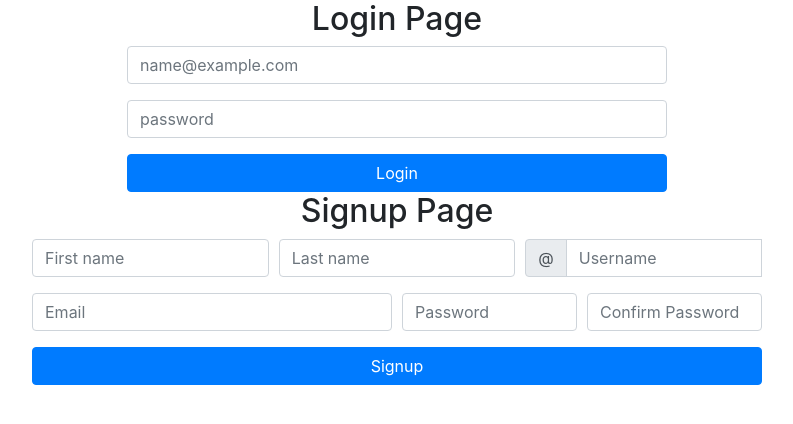
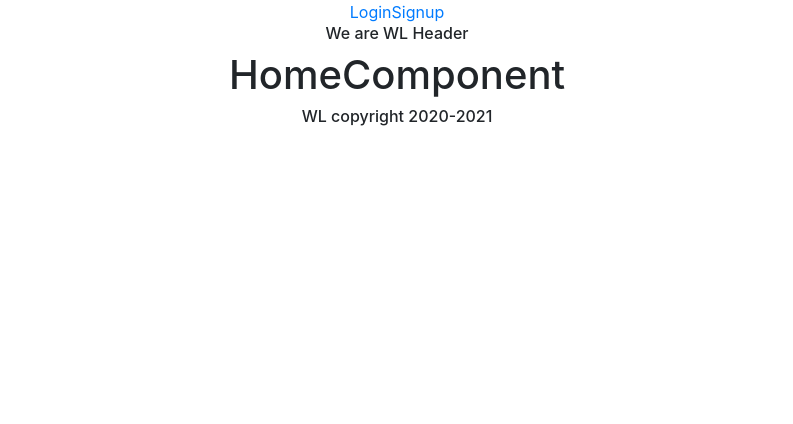
Before and after one commit to AkshayDigheGithub/wl, a React (Create React App) app: page / in a window 1280 px wide. Shown: the top 424 px of the page, without its empty margins (243-1036 px from the left). Built offline with nearby package versions, Linux system fonts and the light colour scheme.

Commit message:
router added

```diff
--- a/package.json
+++ b/package.json
@@ -12,6 +12,7 @@
     "react-bootstrap": "^1.0.1",
     "react-dom": "^16.13.1",
     "react-redux": "^7.2.0",
+    "react-router": "^5.2.0",
     "react-router-dom": "^5.2.0",
     "react-scripts": "3.4.1",
     "reactstrap": "^8.4.1",
--- a/src/App.js
+++ b/src/App.js
@@ -1,28 +1,13 @@
 import React from "react";
-import Skelton from "./components/skelton/index";
-import Home from "./components/home/index";
-import LoginComponent from "./components/login/login.component";
-import Signupcomponent from "./components/signup/signup.component"
+import { Container } from "react-bootstrap";
+import NavigationLink from './components/navigation/link';
 import "./App.css";
-import { Container } from "react-bootstrap";
 
 function App() {
-  const isLogin = sessionStorage.getItem("login");
   return (
     <div className="App">
       <Container>
-        {/* this is single componet after login and sign up this skelton will call */}
-
-        {isLogin ? (
-          <Skelton>
-            <Home />
-          </Skelton>
-        ) : (
-            <>
-              <LoginComponent />
-              <Signupcomponent />
-            </>
-          )}
+        <NavigationLink />
       </Container>
     </div>
   );
--- a/src/components/home/index.js
+++ b/src/components/home/index.js
@@ -1,11 +1,14 @@
 import React, { Component } from "react";
+import Skelton from "../skelton/index";
 
 class HomeComponent extends Component {
   state = {};
   render() {
     return (
       <>
-        <h1>HomeComponent</h1>
+        <Skelton>
+          <h1>HomeComponent</h1>
+        </Skelton>
       </>
     );
   }
--- a/src/components/login/login.component.js
+++ b/src/components/login/login.component.js
@@ -1,4 +1,5 @@
 import React, { Component } from "react";
+import { Redirect } from "react-router-dom"
 import {
   Form,
   Row,
@@ -6,9 +7,7 @@ import {
   Button,
   ButtonToolbar,
 } from "react-bootstrap";
-import { Control, actions, LocalForm } from 'react-redux-form';
 import "./login.css";
-import { connect } from "react-redux";
 
 
 class LoginComponent extends Component {
@@ -16,7 +15,8 @@ class LoginComponent extends Component {
     super(props);
     this.state = {
       email: "",
-      password: ""
+      password: "",
+      isLogin: false
     }
     this.handleInputChange = this.handleInputChange.bind(this);
     this.onSubmitHandle = this.onSubmitHandle.bind(this);
@@ -34,11 +34,15 @@ class LoginComponent extends Component {
 
   onSubmitHandle(event) {
     event.preventDefault();
-    console.log(this.state)
+    console.log(this.state);
+    this.setState({
+      isLogin: true
+    })
   }
 
   render() {
     return (
+      this.state.isLogin === true ? <Redirect push to="/" /> :
         <Row>
           <Col md={{ offset: 3, span: 6 }}>
             <h2 className="login-header">Login Page</h2>
--- /dev/null
+++ b/src/components/navigation/link.js
@@ -0,0 +1,16 @@
+import React, { Component } from 'react';
+import { SwitchR, Router, Link } from './switch';
+
+class NavigationLink extends Component {
+    render() {
+        return (
+            <Router>
+                <Link to="/login">Login</Link>
+                <Link to="/signup">Signup</Link>
+                <SwitchR />
+            </Router>
+        )
+    }
+}
+
+export default NavigationLink;
--- /dev/null
+++ b/src/components/navigation/switch.js
@@ -0,0 +1,39 @@
+import React, { Component } from 'react';
+import {
+    BrowserRouter as Router,
+    Switch,
+    Route,
+    Link,
+    Redirect,
+    useHistory,
+    useLocation
+} from "react-router-dom";
+
+import Home from "../home/index";
+import LoginComponent from "../login/login.component";
+import Signupcomponent from "../signup/signup.component";
+
+function SwitchR() {
+    return (
+        <Switch>
+            <Route path="/login">
+                <LoginComponent />
+            </Route>
+            <Route path="/signup">
+                <Signupcomponent />
+            </Route>
+            <Route path="/">
+                <Home />
+            </Route>
+        </Switch>
+    );
+}
+
+export {
+    SwitchR,
+    Router,
+    Link,
+    Redirect,
+    useHistory,
+    useLocation
+}
```
Lines whose indentation alone changed are shown as unchanged.
